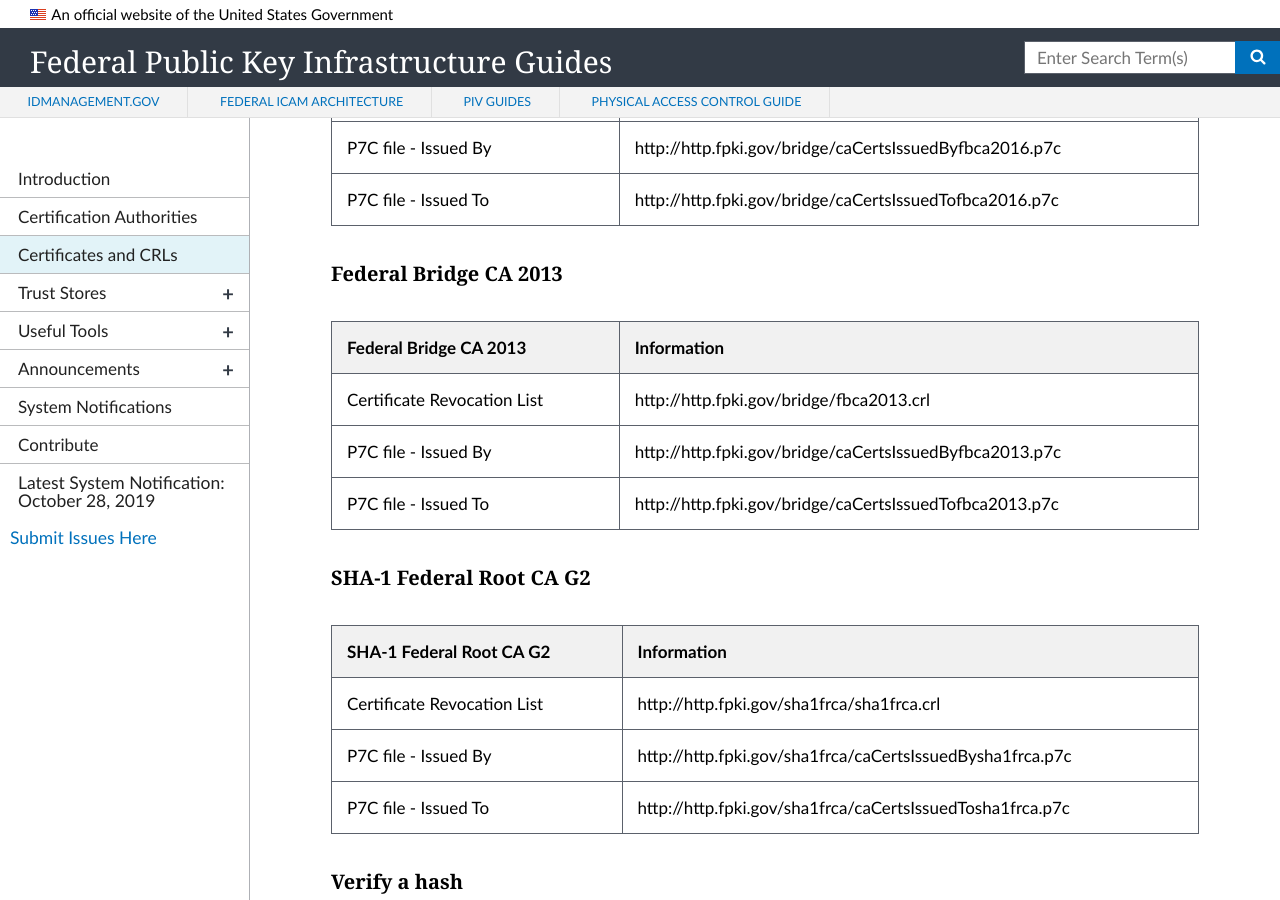
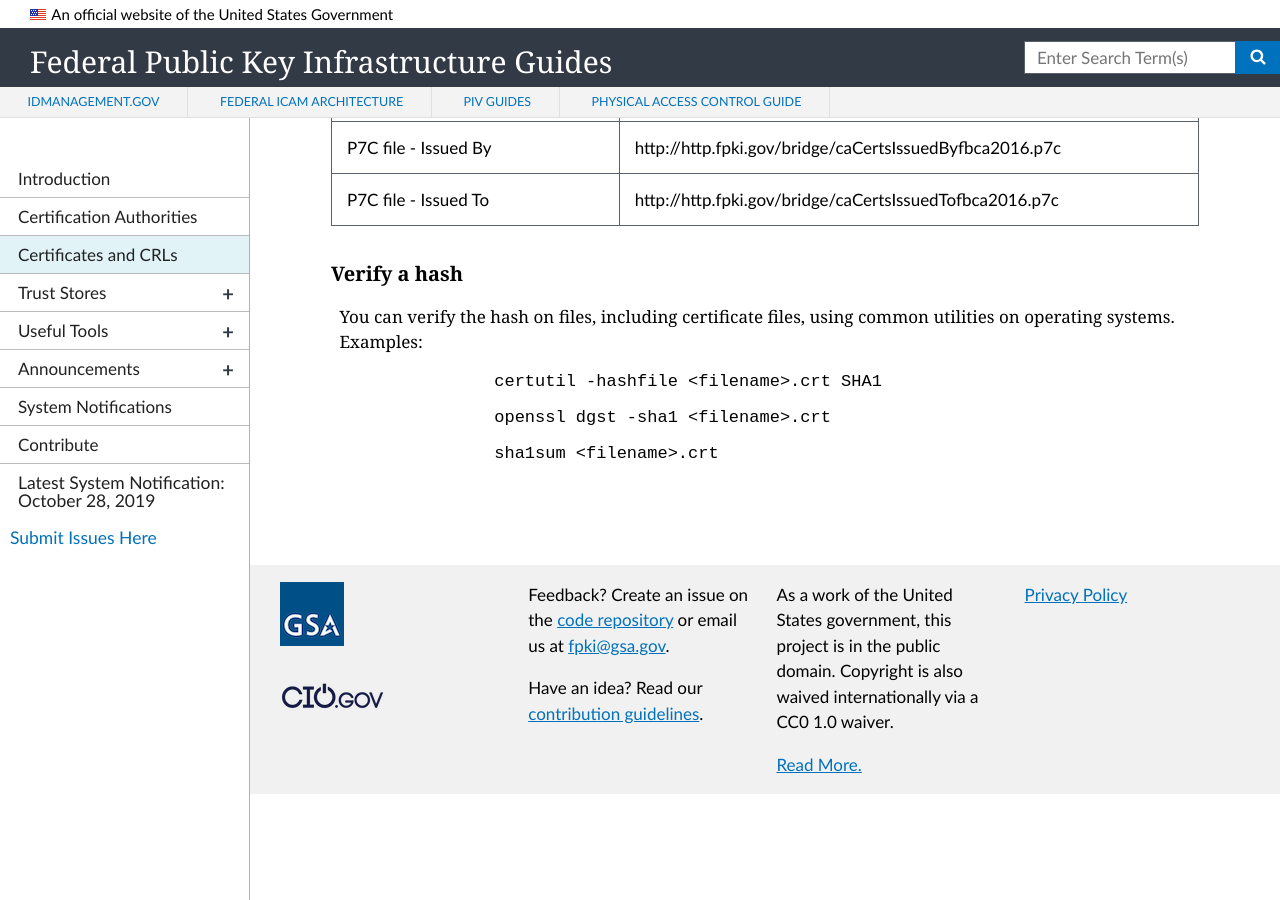
Before and after one commit to GSA/fpki-guides, a Jekyll site: the page built from pages/fpki_crls.md, in a window 1280 px wide and 900 px high, scrolled down 974 px. Built offline with Jekyll 4.4.1, drawn with Linux system fonts in a browser that asks for light colours; nearby versions of some CDN libraries; after the commit the page ends 1768 px from its top, so only the background shows below that.

Commit message:
removing older CAs
or about to be deprecated ones

```diff
--- a/pages/fpki_crls.md
+++ b/pages/fpki_crls.md
@@ -28,24 +28,6 @@
 | P7C file - Issued To						| http://http.fpki.gov/bridge/caCertsIssuedTofbca2016.p7c	|
 
 
-### Federal Bridge CA 2013
-
-|**Federal Bridge CA 2013**|**Information**|
-|-----------|---------------|
-| Certificate Revocation List				| http://http.fpki.gov/bridge/fbca2013.crl					|
-| P7C file - Issued By						| http://http.fpki.gov/bridge/caCertsIssuedByfbca2013.p7c	|
-| P7C file - Issued To						| http://http.fpki.gov/bridge/caCertsIssuedTofbca2013.p7c	|
-
-
-### SHA-1 Federal Root CA G2
-
-|**SHA-1 Federal Root CA G2**|**Information**|
-|-----------|---------------|
-| Certificate Revocation List				| http://http.fpki.gov/sha1frca/sha1frca.crl				|
-| P7C file - Issued By						| http://http.fpki.gov/sha1frca/caCertsIssuedBysha1frca.p7c	|
-| P7C file - Issued To						| http://http.fpki.gov/sha1frca/caCertsIssuedTosha1frca.p7c	|
-
-
 
 ### Verify a hash
 You can verify the hash on files, including certificate files, using common utilities on operating systems.  Examples:
```
